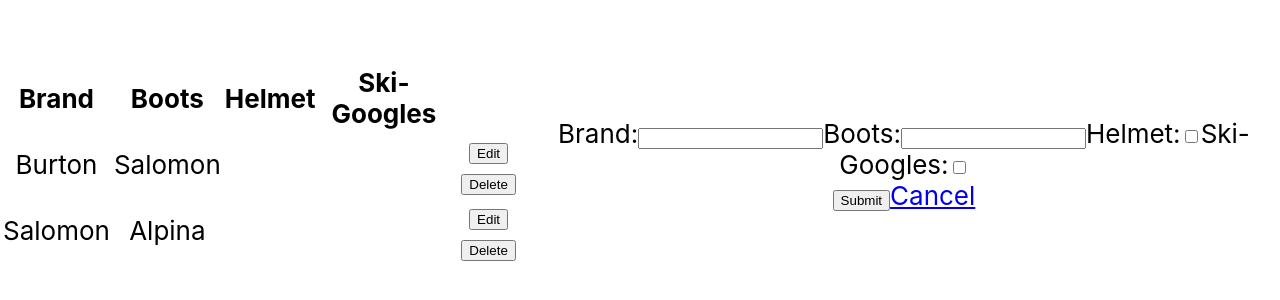
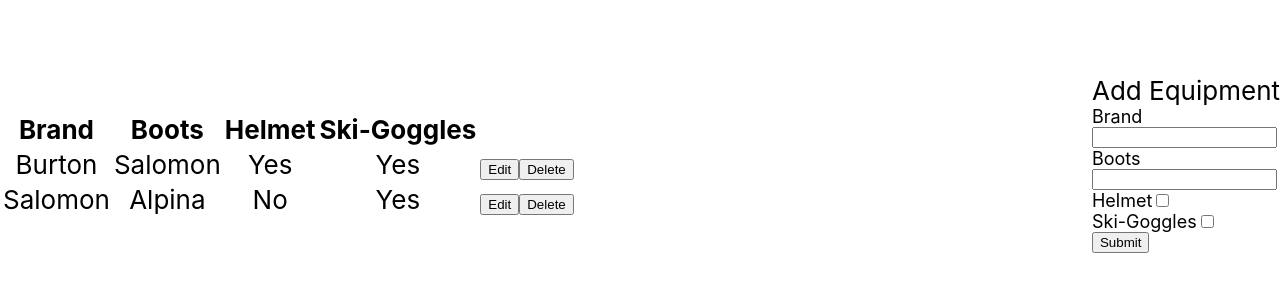
Before and after one commit to mmusa1994/winter_sport_equipment_app, a React (Create React App) app: page /dashboard in a window 1280 px wide. Shown: the part 236-536 px from the top of the page. Built offline with nearby package versions, Linux system fonts and the light colour scheme.

Commit message:
precise functionality

```diff
--- /dev/null
+++ b/src/components/Forms/Add.js
@@ -0,0 +1,82 @@
+import React, { useState } from "react";
+import { useSelector, useDispatch } from "react-redux";
+import { add, selectDashboard } from "../../features/dashboard/dashboardSlice";
+
+import "./styles.css";
+
+const Add = () => {
+  const equipment = useSelector(selectDashboard);
+  const dispatch = useDispatch();
+
+  const [data, setData] = useState({
+    brand: "",
+    boots: "",
+    helmet: false,
+    skiGoggles: false,
+  });
+  const { brand, boots, helmet, skiGoggles } = data;
+
+  const onChange = (e) => {
+    const target = e.target;
+    const value = target.type === "checkbox" ? target.checked : target.value;
+    const name = target.name;
+    setData({ id: equipment.length + 1, ...data, [name]: value });
+  };
+  const onSubmit = (e) => {
+    e.preventDefault();
+    dispatch(add(data));
+  };
+
+  return (
+    <form className="form-container" onSubmit={onSubmit}>
+      <div>Add Equipment</div>
+      <label className="label-text" htmlFor="brand">
+        Brand
+      </label>
+      <input
+        className="text-input"
+        type="text"
+        id="brand"
+        name="brand"
+        value={brand}
+        onChange={(e) => onChange(e)}
+      />
+      <label className="label-text" htmlFor="boots">
+        Boots
+      </label>
+      <input
+        className="text-input"
+        type="text"
+        id="boots"
+        name="boots"
+        value={boots}
+        onChange={(e) => onChange(e)}
+      />
+      <label className="label-text" htmlFor="helmet">
+        Helmet
+        <input
+          className="checkbox"
+          id="helmet"
+          name="helmet"
+          type="checkbox"
+          checked={helmet}
+          onChange={(e) => onChange(e)}
+        />
+      </label>
+      <label className="label-text" htmlFor="skiGoggles">
+        Ski-Goggles
+        <input
+          className="checkbox"
+          id="skiGoggles"
+          name="skiGoggles"
+          type="checkbox"
+          checked={skiGoggles}
+          onChange={(e) => onChange(e)}
+        />
+      </label>
+      <input type="submit" className="submit-btn" />
+    </form>
+  );
+};
+
+export default Add;
--- a/src/components/Forms/Add/Add.js
+++ /dev/null
@@ -1,90 +0,0 @@
-import React, { useState } from "react";
-import { useSelector, useDispatch } from "react-redux";
-import { Link } from "react-router-dom";
-import {
-  add,
-  selectDashboard,
-} from "../../../features/dashboard/dashboardSlice";
-
-const Add = () => {
-  const equipment = useSelector(selectDashboard);
-  const dispatch = useDispatch();
-
-  const [data, setData] = useState({
-    id: equipment.length + 1,
-    brand: "",
-    boots: "",
-    helmet: false,
-    skiGoggles: false,
-  });
-  const { brand, boots, helmet, skiGoggles } = data;
-
-  const onChange = (e) => {
-    const target = e.target;
-    const value = target.type === "checkbox" ? target.checked : target.value;
-    const name = target.name;
-    setData({ ...data, [name]: value });
-  };
-  const onSubmit = (e) => {
-    e.preventDefault();
-    dispatch(add(data));
-  };
-
-  return (
-    <form onSubmit={onSubmit}>
-      <div className="input-container">
-        <label htmlFor="brand">
-          Brand:
-          <input
-            className="input-form"
-            type="text"
-            id="brand"
-            name="brand"
-            value={brand}
-            onChange={(e) => onChange(e)}
-          />
-        </label>
-        <label htmlFor="boots">
-          Boots:
-          <input
-            className="input-form"
-            type="text"
-            id="boots"
-            name="boots"
-            value={boots}
-            onChange={(e) => onChange(e)}
-          />
-        </label>
-        <label htmlFor="helmet">
-          Helmet:
-          <input
-            className="input-form"
-            id="helmet"
-            name="helmet"
-            type="checkbox"
-            checked={helmet}
-            onChange={(e) => onChange(e)}
-          />
-        </label>
-        <label htmlFor="skiGoggles">
-          Ski-Googles:
-          <input
-            className="input-form"
-            id="skiGoggles"
-            name="skiGoggles"
-            type="checkbox"
-            checked={skiGoggles}
-            onChange={(e) => onChange(e)}
-          />
-        </label>
-      </div>
-
-      <input type="submit" className="submit-btn" />
-      <Link className="cancel-btn" to="/">
-        Cancel
-      </Link>
-    </form>
-  );
-};
-
-export default Add;
--- /dev/null
+++ b/src/components/Forms/Edit.js
@@ -0,0 +1,74 @@
+import React, { useState } from "react";
+import { useDispatch } from "react-redux";
+import { update } from "../../features/dashboard/dashboardSlice";
+
+import "./styles.css";
+
+const Edit = ({ currentEquipment }) => {
+  const dispatch = useDispatch();
+  const [data, setData] = useState(currentEquipment);
+
+  const onChange = (e) => {
+    const target = e.target;
+    const value = target.type === "checkbox" ? target.checked : target.value;
+    const name = target.name;
+    setData({ ...data, [name]: value });
+  };
+  const onSubmit = (e) => {
+    e.preventDefault();
+    dispatch(update(data));
+  };
+
+  return (
+    <form className="form-container" onSubmit={onSubmit}>
+      <label className="label-text" htmlFor="brand">
+        Brand:
+      </label>
+      <input
+        className="input-form"
+        type="text"
+        id="brand"
+        name="brand"
+        value={data.brand}
+        onChange={(e) => onChange(e)}
+      />
+      <label className="label-text" htmlFor="boots">
+        Boots:
+      </label>
+      <input
+        className="input-form"
+        type="text"
+        id="boots"
+        name="boots"
+        value={data.boots}
+        onChange={(e) => onChange(e)}
+      />
+      <label className="label-text" htmlFor="helmet">
+        Helmet
+        <input
+          className="input-form"
+          id="helmet"
+          name="helmet"
+          type="checkbox"
+          checked={data.helmet}
+          onChange={(e) => onChange(e)}
+        />
+      </label>
+      <label className="label-text" htmlFor="skiGoggles">
+        Ski-Goggles
+        <input
+          className="input-form"
+          id="skiGoggles"
+          name="skiGoggles"
+          type="checkbox"
+          checked={data.skiGoggles}
+          onChange={(e) => onChange(e)}
+        />
+      </label>
+
+      <input type="submit" className="submit-btn" />
+    </form>
+  );
+};
+
+export default Edit;
--- a/src/components/Forms/Edit/Edit.js
+++ /dev/null
@@ -1,80 +0,0 @@
-import React, { useState } from "react";
-import { useDispatch } from "react-redux";
-import { Link } from "react-router-dom";
-import { update } from "../../../features/dashboard/dashboardSlice";
-
-const Edit = ({ currentEquipment }) => {
-  const dispatch = useDispatch();
-
-  const [data, setData] = useState(currentEquipment);
-  const { brand, boots, helmet, skiGoggles } = currentEquipment;
-
-  const onChange = (e) => {
-    const target = e.target;
-    const value = target.type === "checkbox" ? target.checked : target.value;
-    const name = target.name;
-    setData({ ...data, [name]: value });
-  };
-  const onSubmit = (e) => {
-    e.preventDefault();
-    dispatch(update(data));
-  };
-
-  return (
-    <form onSubmit={onSubmit}>
-      <div className="input-container">
-        <label htmlFor="brand">
-          Brand:
-          <input
-            className="input-form"
-            type="text"
-            id="brand"
-            name="brand"
-            value={brand}
-            onChange={(e) => onChange(e)}
-          />
-        </label>
-        <label htmlFor="boots">
-          Boots:
-          <input
-            className="input-form"
-            type="text"
-            id="boots"
-            name="boots"
-            value={boots}
-            onChange={(e) => onChange(e)}
-          />
-        </label>
-        <label htmlFor="helmet">
-          Helmet:
-          <input
-            className="input-form"
-            id="helmet"
-            name="helmet"
-            type="checkbox"
-            checked={helmet}
-            onChange={(e) => onChange(e)}
-          />
-        </label>
-        <label htmlFor="skiGoggles">
-          Ski-Googles:
-          <input
-            className="input-form"
-            id="skiGoggles"
-            name="skiGoggles"
-            type="checkbox"
-            checked={skiGoggles}
-            onChange={(e) => onChange(e)}
-          />
-        </label>
-      </div>
-
-      <input type="submit" className="submit-btn" />
-      <Link className="cancel-btn" to="/">
-        Cancel
-      </Link>
-    </form>
-  );
-};
-
-export default Edit;
--- /dev/null
+++ b/src/components/Forms/styles.css
@@ -0,0 +1,9 @@
+.form-container {
+  display: flex;
+  flex-direction: column;
+  align-items: flex-start;
+}
+.label-text {
+  font-size: large;
+  color: black;
+}
--- a/src/components/Table/Table.js
+++ b/src/components/Table/Table.js
@@ -3,7 +3,12 @@
 import { useDispatch } from "react-redux";
 import { remove } from "../../features/dashboard/dashboardSlice";
 
-const Table = ({ equipment, editEquipment }) => {
+const Table = ({ equipment, editEquipment, deleteEquipment }) => {
+  const deleteEquipmentHandler = (item) => () => {
+    deleteEquipment();
+    dispatch(remove(item));
+  };
+
   const dispatch = useDispatch();
   return (
     <table>
@@ -12,7 +17,7 @@
           <th>Brand</th>
           <th>Boots</th>
           <th>Helmet</th>
-          <th>Ski-Googles</th>
+          <th>Ski-Goggles</th>
         </tr>
       </thead>
       <tbody>
@@ -21,8 +26,8 @@
             <tr key={item.id}>
               <td>{item.brand}</td>
               <td>{item.boots}</td>
-              <td>{item.helmet}</td>
-              <td>{item.skiGoggles}</td>
+              <td>{item.helmet ? "Yes" : "No"}</td>
+              <td>{item.skiGoggles ? "Yes" : "No"}</td>
               <td>
                 <button
                   className="button edit"
@@ -34,7 +39,7 @@
                 </button>
                 <button
                   className="button delete"
-                  onClick={() => dispatch(remove(item))}
+                  onClick={deleteEquipmentHandler(item)}
                 >
                   Delete
                 </button>
--- a/src/features/dashboard/Dashboard.js
+++ b/src/features/dashboard/Dashboard.js
@@ -5,13 +5,13 @@
 
 import styles from "./Dashboard.module.css";
 import EquipmentTable from "../../components/Table/Table";
-import Add from "../../components/Forms/Add/Add";
-import Edit from "../../components/Forms/Edit/Edit";
+import Add from "../../components/Forms/Add";
+import Edit from "../../components/Forms/Edit";
 
 export const Dashboard = () => {
   const equipment = useSelector(selectDashboard);
   const initialData = {
-    id: 0,
+    id: equipment.length + 1,
     brand: "",
     boots: "",
     helmet: false,
@@ -19,8 +19,6 @@
   };
   const [currentEquipment, setCurrentEquipment] = useState(initialData);
   const [editing, setEditing] = useState(false);
-
-  console.log(equipment);
 
   const editEquipmentHandler = (item) => {
     setEditing(true);
@@ -39,6 +37,7 @@
       <EquipmentTable
         equipment={equipment}
         editEquipment={editEquipmentHandler}
+        deleteEquipment={() => setEditing(false)}
       />
       {!editing && <Add />}
       {editing && <Edit currentEquipment={currentEquipment} />}
--- a/src/features/dashboard/dashboardSlice.js
+++ b/src/features/dashboard/dashboardSlice.js
@@ -38,7 +38,9 @@
     update: (state, action) => {
       return {
         ...state,
-        equipment: [...state.equipment, action.payload],
+        equipment: state.equipment.map((item) =>
+          item.id === action.payload.id ? action.payload : item
+        ),
       };
     },
   },
```
Also changed, not shown: src/components/Forms/Add/Add.module.css (deleted), src/components/Forms/Edit/Edit.module.css (deleted), 1 other file (tests, documents, lock files or other folders).
